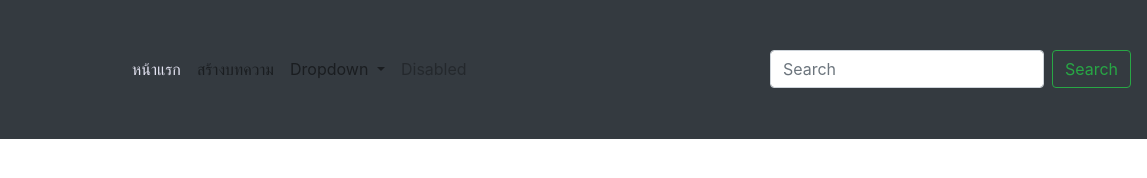
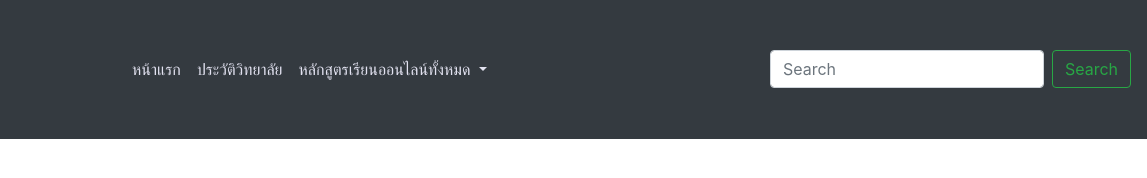
Before and after one commit to vorasit/web_lampang_poly, a plain HTML site: page index.html in a window 1280 px wide. Shown: the full height of the page, 133-1280 px from the left. Drawn offline with nearby package versions, Linux system fonts and the light colour scheme.

Commit message:
Update index.html

```diff
--- a/index.html
+++ b/index.html
@@ -4,7 +4,7 @@
     <meta charset="UTF-8">
     <meta http-equiv="X-UA-Compatible" content="IE=edge">
     <meta name="viewport" content="width=device-width, initial-scale=1.0">
-    <title>วิทยาลัยสารพัดช่างลำปาง</title>
+    <title>วิทยาลัยสารพัดช่างลำปาง หลักสูตรออนไลน์</title>
     <link rel="stylesheet" href="https://stackpath.bootstrapcdn.com/bootstrap/4.4.1/css/bootstrap.min.css" integrity="sha384-Vkoo8x4CGsO3+Hhxv8T/Q5PaXtkKtu6ug5TOeNV6gBiFeWPGFN9MuhOf23Q9Ifjh" crossorigin="anonymous">
     <script src="https://code.jquery.com/jquery-3.4.1.slim.min.js" integrity="sha384-J6qa4849blE2+poT4WnyKhv5vZF5SrPo0iEjwBvKU7imGFAV0wwj1yYfoRSJoZ+n" crossorigin="anonymous"></script>
     <script src="https://cdn.jsdelivr.net/npm/popper.js@1.16.0/dist/umd/popper.min.js" integrity="sha384-Q6E9RHvbIyZFJoft+2mJbHaEWldlvI9IOYy5n3zV9zzTtmI3UksdQRVvoxMfooAo" crossorigin="anonymous"></script>
@@ -21,14 +21,14 @@
         <div class="collapse navbar-collapse" id="navbarSupportedContent">
           <ul class="navbar-nav mr-auto">
             <li class="nav-item active">
-              <a class="nav-link" href="" style="color:rgb(226, 226, 240)">หน้าแรก <span class="sr-only">(current)</span></a>
+              <a class="nav-link" href="index.html" style="color:rgb(226, 226, 240)">หน้าแรก <span class="sr-only">(current)</span></a>
             </li>
             <li class="nav-item">
-              <a class="nav-link" href="">สร้างบทความ</a>
+              <a class="nav-link" href="" style="color:rgb(226, 226, 240)">ประวัติวิทยาลัย</a>
             </li>
             <li class="nav-item dropdown">
-              <a class="nav-link dropdown-toggle" href="#" id="navbarDropdown" role="button" data-toggle="dropdown" aria-haspopup="true" aria-expanded="false">
-                Dropdown
+              <a class="nav-link dropdown-toggle" href="#" id="navbarDropdown" style="color:rgb(226, 226, 240)" role="button" data-toggle="dropdown" aria-haspopup="true" aria-expanded="false">
+                หลักสูตรเรียนออนไลน์ทั้งหมด
               </a>
               <div class="dropdown-menu" aria-labelledby="navbarDropdown">
                 <a class="dropdown-item" href="#">Action</a>
@@ -37,9 +37,11 @@
                 <a class="dropdown-item" href="#">Something else here</a>
               </div>
             </li>
+            <!--
             <li class="nav-item">
               <a class="nav-link disabled" href="#" tabindex="-1" aria-disabled="true">Disabled</a>
             </li>
+            -->
           </ul>
           <form class="form-inline my-2 my-lg-0">
             <input class="form-control mr-sm-2" type="search" placeholder="Search" aria-label="Search">
```
